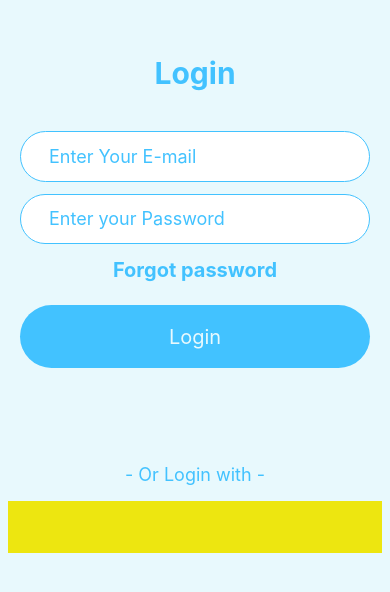
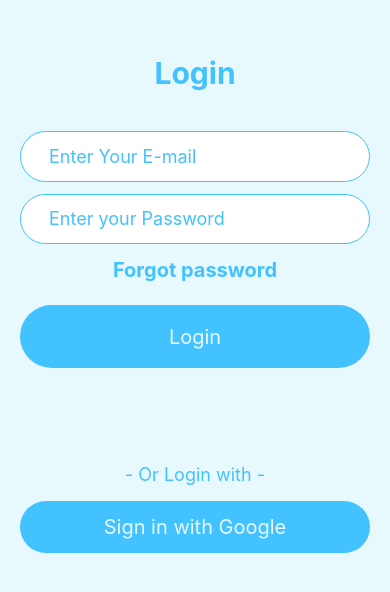
Before and after one commit to deelaka99/SharpTester, a React Native app: screen / in a window 390 px wide. Shown: the part 128-720 px from the top of the page. Built offline with nearby package versions, Linux system fonts and the light colour scheme.

Commit message:
added sign in with google btn

```diff
--- a/package.json
+++ b/package.json
@@ -10,15 +10,9 @@
     "test": "jest"
   },
   "dependencies": {
-    "@fortawesome/fontawesome-svg-core": "^6.4.2",
-    "@fortawesome/free-brands-svg-icons": "^6.4.2",
-    "@fortawesome/free-regular-svg-icons": "^6.4.2",
-    "@fortawesome/free-solid-svg-icons": "^6.4.2",
-    "@fortawesome/react-native-fontawesome": "^0.3.0",
     "nativewind": "^2.0.11",
     "react": "18.2.0",
     "react-native": "0.72.5",
-    "react-native-svg": "^13.14.0",
     "tailwindcss": "^3.3.2"
   },
   "devDependencies": {
--- /dev/null
+++ b/src/components/login/GoogleBtn.js
@@ -0,0 +1,8 @@
+import {TouchableOpacity, Text} from 'react-native';
+export default function GoogleBtn() {
+  return (
+    <TouchableOpacity className="flex items-center justify-center bg-primary-blue h-full w-full rounded-full">
+      <Text className="text-xl text-ternary-blue">Sign in with Google</Text>
+    </TouchableOpacity>
+  );
+}
--- a/src/screens/Login.js
+++ b/src/screens/Login.js
@@ -1,6 +1,7 @@
 import {View, Text} from 'react-native';
 import LoginInput from '../components/login/LoginInput';
 import LoginBtn from '../components/login/LoginBtn';
+import GoogleBtn from '../components/login/GoogleBtn';
 
 export default function Login() {
   return (
@@ -29,12 +30,12 @@ export default function Login() {
 
         <View className="w-full h-1/6">
           <View className="flex items-center justify-center w-full h-1/2">
-            <Text className="text-primary-blue text-lg">
-              - Or Login with -
-            </Text>
+            <Text className="text-primary-blue text-lg">- Or Login with -</Text>
           </View>
 
-          <View className="w-full h-1/2 bg-yellow"></View>
+          <View className="pl-3 pr-3 flex items-center justify-center w-full h-1/2">
+            <GoogleBtn />
+          </View>
         </View>
       </View>
     </View>
```
Also changed, not shown: 1 other file (tests, documents, lock files or other folders).
